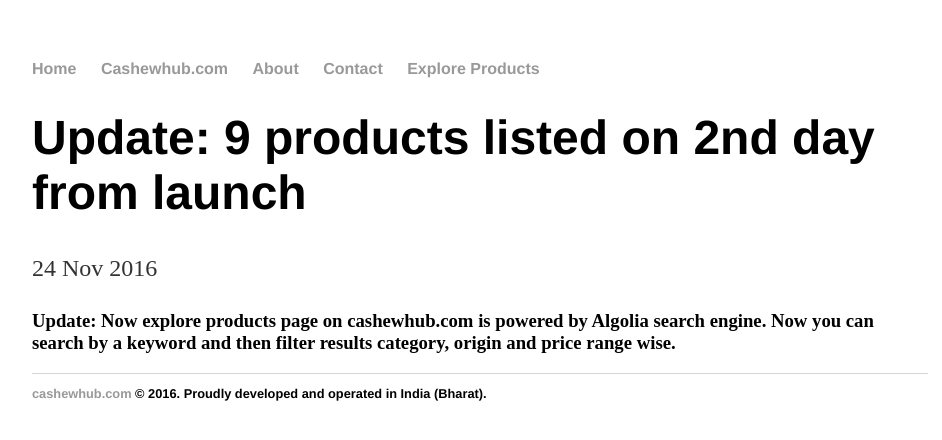
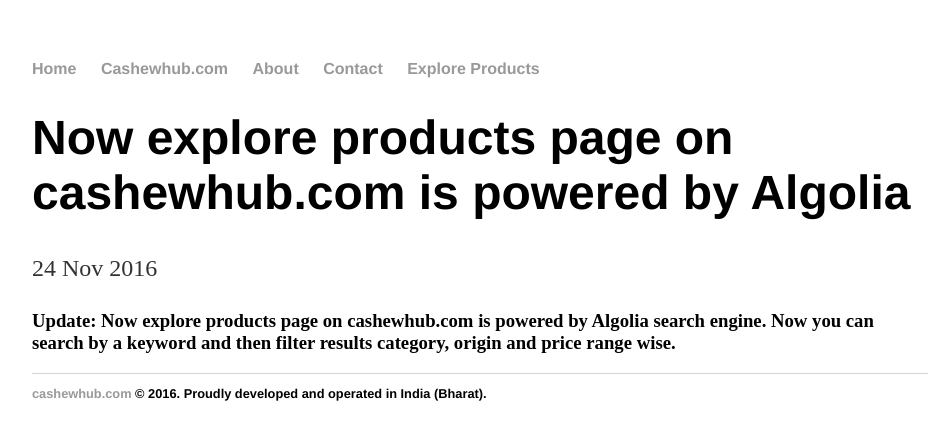
Before and after one commit to cashewhub/cashewhub.github.io, a Jekyll site: the page built from _posts/2016-11-24-explore-products-on-cashewhub-is-powered-by-algolia.md, in a window 1280 px wide. Shown: the top 440 px of the page, without its empty margins (160-1102 px from the left). Built offline with Jekyll 4.4.1, drawn with Linux system fonts in a browser that asks for light colours.

```diff
--- a/_posts/2016-11-24-explore-products-on-cashewhub-is-powered-by-algolia.md
+++ b/_posts/2016-11-24-explore-products-on-cashewhub-is-powered-by-algolia.md
@@ -1,6 +1,6 @@
 ---
 layout: post
-title: "Update: 9 products listed on 2nd day from launch"
+title: "Now explore products page on cashewhub.com is powered by Algolia"
 date: 2016-11-24
 ---
 <div class="blurb">
```
